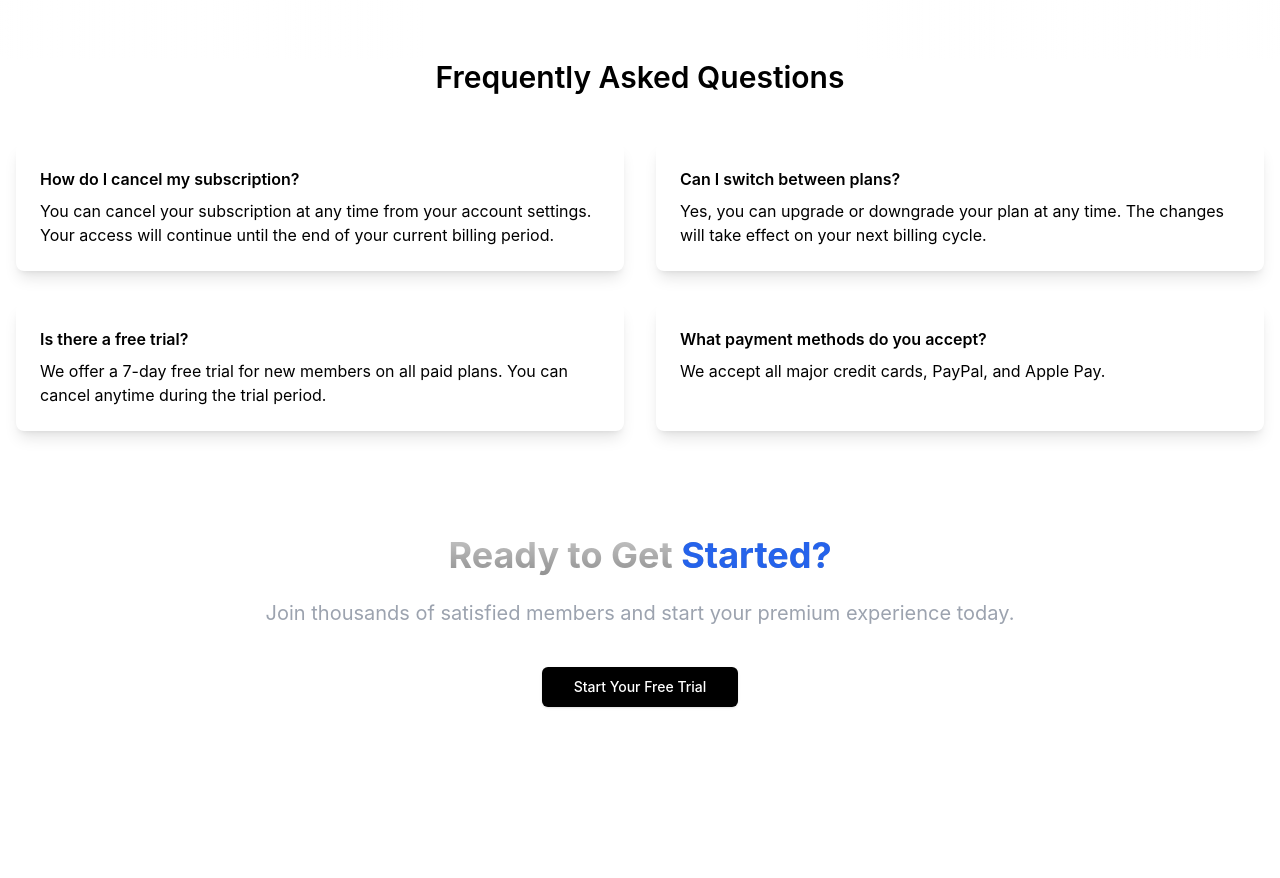
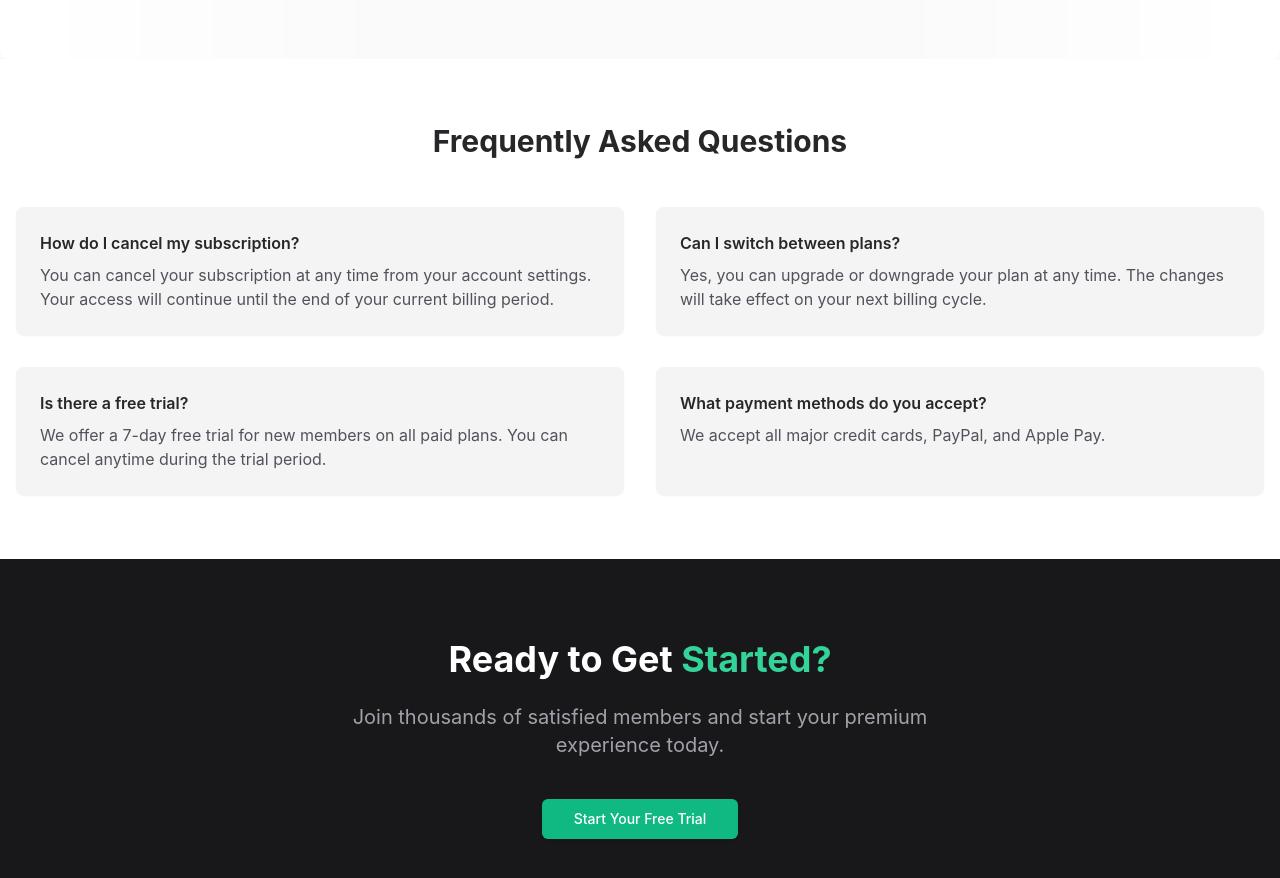
Before and after one commit to hritikkkkk/medium-ui, a React (Vite) app: page /membership in a window 1280 px wide. Shown: the part 1380-2258 px from the top of the page. Before the commit the page ends 2167 px from the top, so only its background shows below. Built offline with nearby package versions, Linux system fonts and the light colour scheme; no server answers.

Commit message:
added better colors to the membership page

```diff
--- a/src/components/membership.tsx
+++ b/src/components/membership.tsx
@@ -12,7 +12,7 @@ function Pricing() {
       <section className="bg-white" id="pricing">
         <div className="py-8 px-4 mx-auto max-w-screen-xl lg:py-16 lg:px-6">
           <div className="mx-auto max-w-screen-md text-center mb-8 lg:mb-12">
-            <h2 className="mb-4 text-4xl font-bold text-primaryText">
+            <h2 className="mb-4 text-4xl font-bold text-indigo-700">
               Choose Your Plan and Get Started Today
             </h2>
             <p className="mb-5 text-secondaryText sm:text-xl">
--- a/src/pages/membership.tsx
+++ b/src/pages/membership.tsx
@@ -1,17 +1,16 @@
-import { motion } from "framer-motion";
-import Pricing from "../components/membership";
-import { Button } from "../components/ui/button";
-import { Testimonials } from "@/components/testimonials";
+import { motion } from "framer-motion"
+import Pricing from "../components/membership"
+import { Button } from "../components/ui/button"
+import { Testimonials } from "@/components/testimonials"
 
 export const Membership = () => {
   return (
-    <div>
-      {" "}
+    <div className="bg-zinc-50 min-h-screen">
       <Pricing />
       <Testimonials />
-      <section>
+      <section className="py-16 bg-white">
         <div className="container mx-auto px-4">
-          <h2 className="text-3xl font-semibold text-center mb-12">
+          <h2 className="text-3xl font-bold text-center mb-12 text-zinc-800">
             Frequently Asked Questions
           </h2>
           <div className="grid md:grid-cols-2 gap-8">
@@ -35,48 +34,47 @@ export const Membership = () => {
             ].map((faq, index) => (
               <motion.div
                 key={index}
-                className="bg-white rounded-lg p-6 shadow-lg "
+                className="bg-zinc-100 rounded-lg p-6 shadow-sm"
                 initial={{ opacity: 0, y: 20 }}
                 animate={{ opacity: 1, y: 0 }}
                 transition={{ duration: 0.5, delay: index * 0.1 }}
               >
-                <h3 className="font-semibold mb-2">{faq.q}</h3>
-                <p className="text-muted-foreground">{faq.a}</p>
+                <h3 className="font-semibold mb-2 text-zinc-800">{faq.q}</h3>
+                <p className="text-zinc-600">{faq.a}</p>
               </motion.div>
             ))}
           </div>
         </div>
       </section>
-      <section className="py-20 ">
-        <div className="container mx-auto px-4  text-center">
+      <section className="py-20 bg-zinc-900 text-white">
+        <div className="container mx-auto px-4 text-center">
           <motion.h2
-            className="text-4xl font-bold py-6 relative z-20 bg-clip-text text-transparent bg-gradient-to-b from-neutral-200 to-neutral-500 "
+            className="text-4xl font-bold mb-6 relative z-20"
             initial={{ opacity: 0, y: -20 }}
             animate={{ opacity: 1, y: 0 }}
             transition={{ duration: 0.5 }}
           >
-            Ready to Get <span className="text-blue-600">Started?</span>
+            Ready to Get <span className="text-emerald-400">Started?</span>
           </motion.h2>
           <motion.p
-            className="text-xl text-gray-400 text-muted-foreground mb-10"
+            className="text-xl text-zinc-400 mb-10 max-w-2xl mx-auto"
             initial={{ opacity: 0, y: -20 }}
             animate={{ opacity: 1, y: 0 }}
             transition={{ duration: 0.5, delay: 0.2 }}
           >
-            Join thousands of satisfied members and start your premium
-            experience today.
+            Join thousands of satisfied members and start your premium experience today.
           </motion.p>
           <motion.div
             initial={{ opacity: 0, y: 20 }}
             animate={{ opacity: 1, y: 0 }}
             transition={{ duration: 0.5, delay: 0.4 }}
           >
-            <Button size="lg" className="bg-black text-white hover:bg-black/90">
+            <Button size="lg" className="bg-emerald-500 text-white hover:bg-emerald-600 transition-colors">
               Start Your Free Trial
             </Button>
           </motion.div>
         </div>
       </section>
     </div>
-  );
-};
+  )
+}
```
